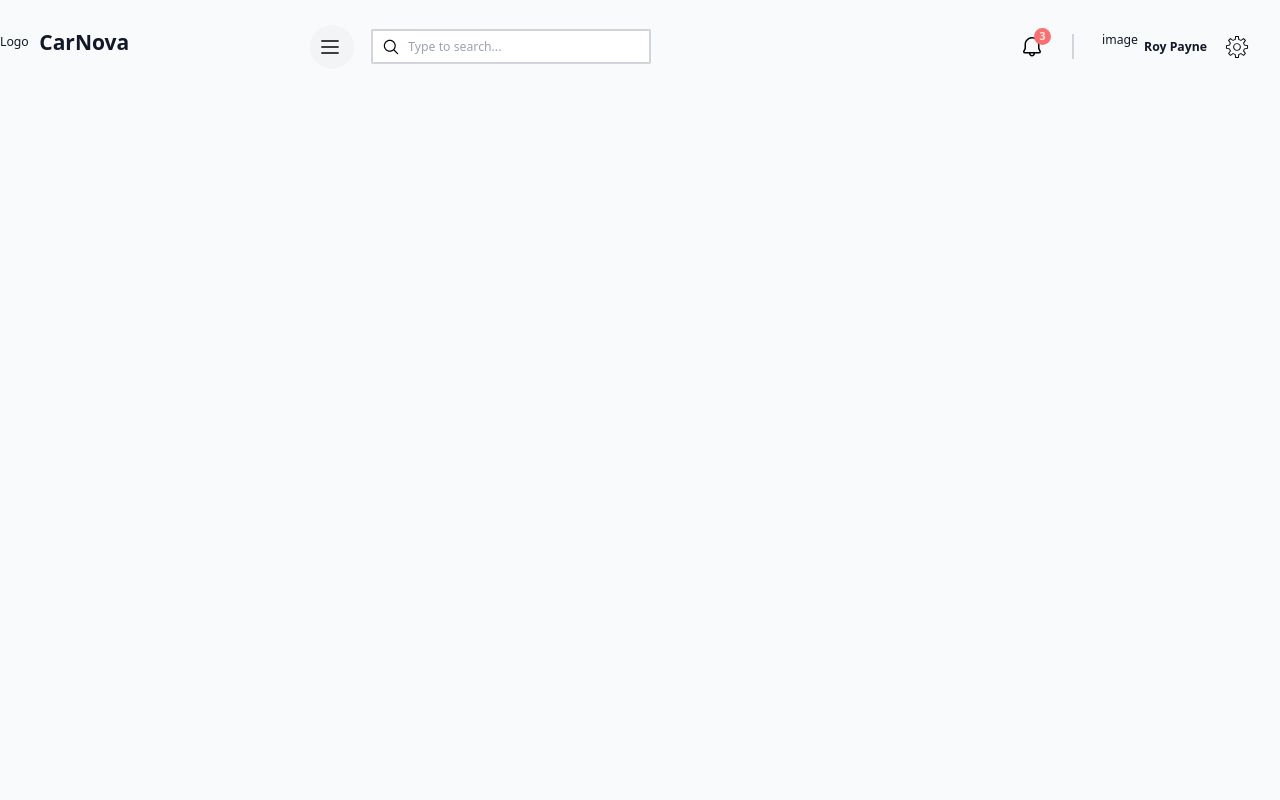
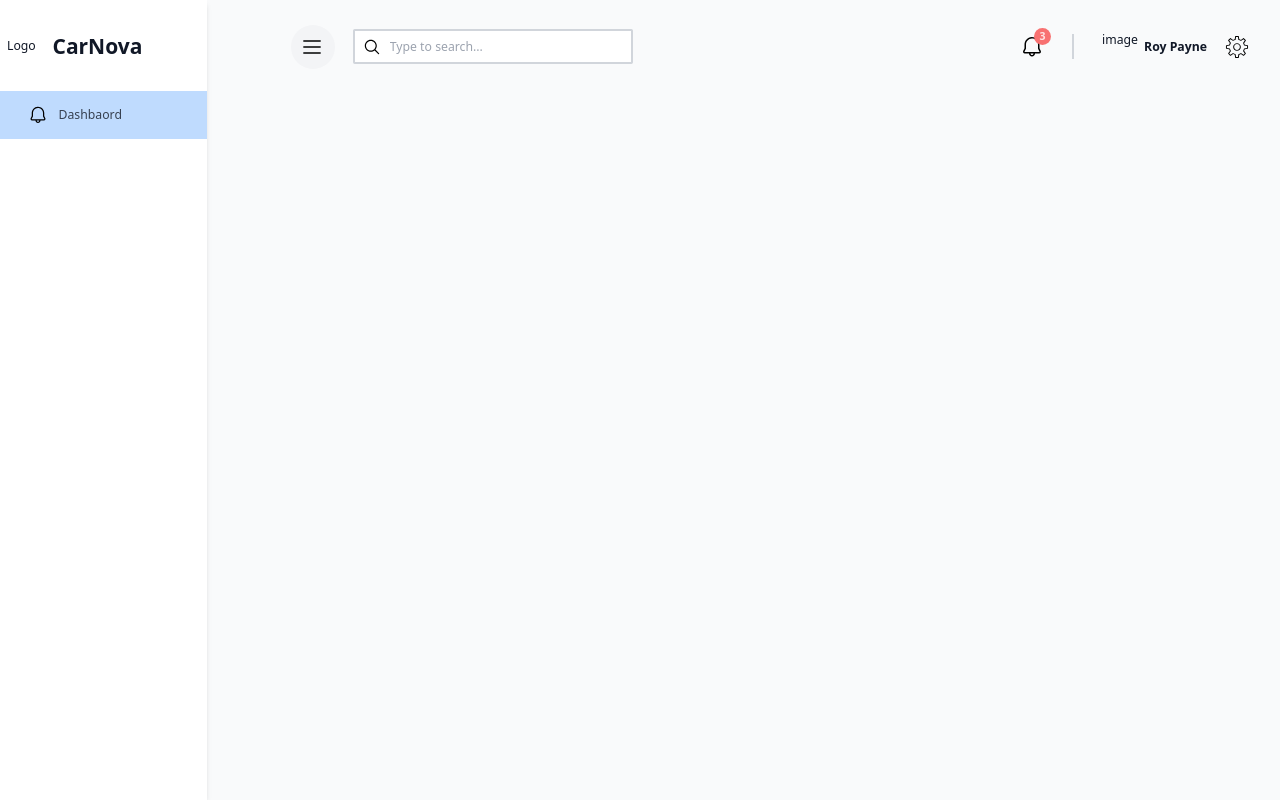
Before and after one commit to omphilejmatsobe/inventory, a Next.js app in the folder client/: page / in a window 1280 px wide. Built offline with nearby package versions, Linux system fonts and the light colour scheme.

Commit message:
Side Nav Ui updated

```diff
--- a/client/app/state_manager/state_variables/NavStates/navstate.ts
+++ b/client/app/state_manager/state_variables/NavStates/navstate.ts
@@ -3,12 +3,14 @@
 import { createSlice } from "@reduxjs/toolkit"
 
 export interface NavStates{
-    currentState: boolean
+    sideNavState: boolean,
+    darkModeState: boolean
 }
 
 const initialState: NavStates =
 {
-    currentState: true
+    sideNavState: true,
+    darkModeState: false
 }
 
 export const navSlice = createSlice(
@@ -17,9 +19,11 @@ export const navSlice = createSlice(
         initialState,
         reducers:
         {
-            openSideNav: (state:NavStates) => { state.currentState = true},
-            closeSideNav: (state) => { state.currentState = false },
-            toggleSideNav: (state) => { state.currentState = !state.currentState }
+            openSideNav: (state:NavStates) => { state.sideNavState = true},
+            closeSideNav: (state) => { state.sideNavState = false },
+            toggleSideNav: (state) => { state.sideNavState = !state.sideNavState },
+
+            toggleDarkMode: (state) => { state.darkModeState = !state.darkModeState}
         }
     }
 )
--- a/client/app/ui/dashboard/dashboardcontainer.tsx
+++ b/client/app/ui/dashboard/dashboardcontainer.tsx
@@ -6,16 +6,14 @@ import Sidenav from "@/app/ui/sidenav";
 import { RootState } from "@/app/state_manager/store";
 import { useSelector } from "react-redux";
 
-
 export default function Dashboardcontainer({children}:{children:ReactNode}) {
 
-  const SideNavOpenState = useSelector((state:RootState) => state.stateRecoder.currentState);
-
+  const SideNavOpenState = useSelector((state:RootState) => state.stateRecoder.sideNavState);
 
   return (
-    <div className={`${SideNavOpenState === true ? "": ""} flex bg-gray-50 text-gray-900 w-full min-h-screen`}>
+    <div className={`flex bg-gray-50 text-gray-900 w-full min-h-screen`}>
       <Sidenav/>
-      <main className="flex flex-col w-full h-full py-7 px-9 bg-gray-50 md:pl-24">
+      <main className={`flex flex-col w-full h-full py-7 px-9 bg-gray-50 ${SideNavOpenState == true ? "md:pl-24": "md:pl-24 "}`}>
         <Topnav/>
         {children}
       </main>
--- a/client/app/ui/globals.css
+++ b/client/app/ui/globals.css
@@ -6,6 +6,7 @@
 {
   box-sizing: border-box;
   transition: 0.25s ease;
+
 }
 
 html, body, #root, .app
--- a/client/app/ui/sidenav.tsx
+++ b/client/app/ui/sidenav.tsx
@@ -3,23 +3,64 @@
 import { Icon, source } from "@/app/ui/icons/icons";
 import { RootState } from "@/app/state_manager/store";
 import { useDispatch, useSelector } from "react-redux";
-import {
-         toggleSideNav } from "@/app/state_manager/state_variables/NavStates/navstate";
+import { toggleSideNav } from "@/app/state_manager/state_variables/NavStates/navstate";
+import { usePathname } from "next/navigation";
+import Link from "next/link";
+
+interface SideNavLinkProps
+{
+  name:string,
+  href:string,
+  icon:source,
+  IsSideNavOpen:boolean,
+}
+
+const SidenavLinks =
+(
+  {
+    name,
+    href,
+    icon,
+    IsSideNavOpen,
+
+  } : SideNavLinkProps
+) =>
+{
+  const path = usePathname();
+  const activeLink = path === href || (path === "/" || path === "/dashboard")
+
+  return
+  (
+    <Link href={href}>
+      <div className={`cursor-pointer flex items-center ${IsSideNavOpen ? "justify-start px-8" : "justify-center" } py-4
+                       hover:text-blue-500 hover:bg-blue-100 gap-3 transition-colors ${activeLink ? "bg-blue-200 text-white" : ""}`}>
+        <Icon h={20} w={20} icon={icon} className=""/>
+        <span className={`${IsSideNavOpen ? "block" : "hidden"} font-medium text-gray-700`}>
+          {
+            name
+          }
+        </span>
+      </div>
+    </Link>
+  )
+
+}
 
 export default function Sidenav() {
 
-  const SideNavOpenState = useSelector((state:RootState) => state.stateRecoder.currentState);
+  const SideNavOpenState = useSelector((state:RootState) => state.stateRecoder.sideNavState);
   const Dispatch = useDispatch();
 
   return (
-    <div className={`${SideNavOpenState == true ? "w-80" :  "w-20"}`}>
+    <div className={`flex flex-col ${SideNavOpenState == true ? "w-72 md:64" :  "w-0 md:w-14 md:16"}
+                     bg-white overflow-hidden h-[100vh] shadow-md z-40 fixed md:static`}>
 
       {/* Logo */}
-      <div className="flex gap-3 justify-between md:justify-normal items-center pt-8">
-        <div>
+      <div className={`flex gap-3 justify-between md:justify-normal items-center pt-8 ${SideNavOpenState == true ? "" : ""} px-2`}>
+        <div className="w-10 h-10 flex items-center">
           Logo
         </div>
-        <h3 className="font-extrabold text-2xl">CarNova</h3>
+        <h3 className={`font-extrabold text-2xl ${SideNavOpenState == true ? "block" : "hidden"}`}>CarNova</h3>
         <button className="md:hidden w-[44px] h-[44px] px-3 py-3 bg-gray-100 rounded-full hover:bg-blue-100" onClick={()=>Dispatch(toggleSideNav())}>
           <Icon h={20} w={20} icon={source.menu} className=""/>
         </button>
@@ -27,6 +68,17 @@ export default function Sidenav() {
 
       {/* Links */}
       <div className="flex-grow mt-8">
+        <Link href="/">
+          <div className={`cursor-pointer flex items-center ${true ? "justify-start px-8" : "justify-center" } py-4
+                          hover:text-blue-500 hover:bg-blue-100 gap-3 transition-colors ${true ? "bg-blue-200 text-white" : ""}`}>
+            <Icon h={20} w={20} icon={source.bell} className=""/>
+            <span className={`${true ? "block" : "hidden"} font-medium text-gray-700`}>
+              {
+                "Dashbaord"
+              }
+            </span>
+          </div>
+        </Link>
       </div>
 
       {/* Bottom */}
--- a/client/app/ui/topnav.tsx
+++ b/client/app/ui/topnav.tsx
@@ -4,8 +4,7 @@ import Link from "next/link";
 import { Icon, source } from "@/app/ui/icons/icons";
 
 import { useDispatch } from "react-redux";
-import {
-    toggleSideNav } from "@/app/state_manager/state_variables/NavStates/navstate";
+import { toggleSideNav } from "@/app/state_manager/state_variables/NavStates/navstate";
 
 
 
@@ -42,7 +41,7 @@ export default function Topnav() {
             {/* Right Nav Section */}
             <div className="flex items-center justify-between gap-5">
                 <div className="hidden md:flex justify-between items-center gap-5">
-                    <button onClick={()=>{}} className="relative">
+                    <button onClick={()=>{}} className="relative w-[24px] h-[24px]">
                         <Icon h={24} w={24} icon={source.bell} className="cursor-pointer"/>
                         <span className="absolute -top-2 -right-2 inline-flex items-center justify-center
                                          rounded-full px-[0.4rem] py-1 text-xs font-semibold leading-none
@@ -60,7 +59,9 @@ export default function Topnav() {
                     </div>
                 </div>
                 <Link href="/settings">
-                    <Icon h={24} w={24} icon={source.settings} className="cursor-pointer"/>
+                    <div className="w-[24px] h-[24px] rounded-full">
+                        <Icon h={24} w={24} icon={source.settings} className="cursor-pointer"/>
+                    </div>
                 </Link>
             </div>
         </nav>
```
